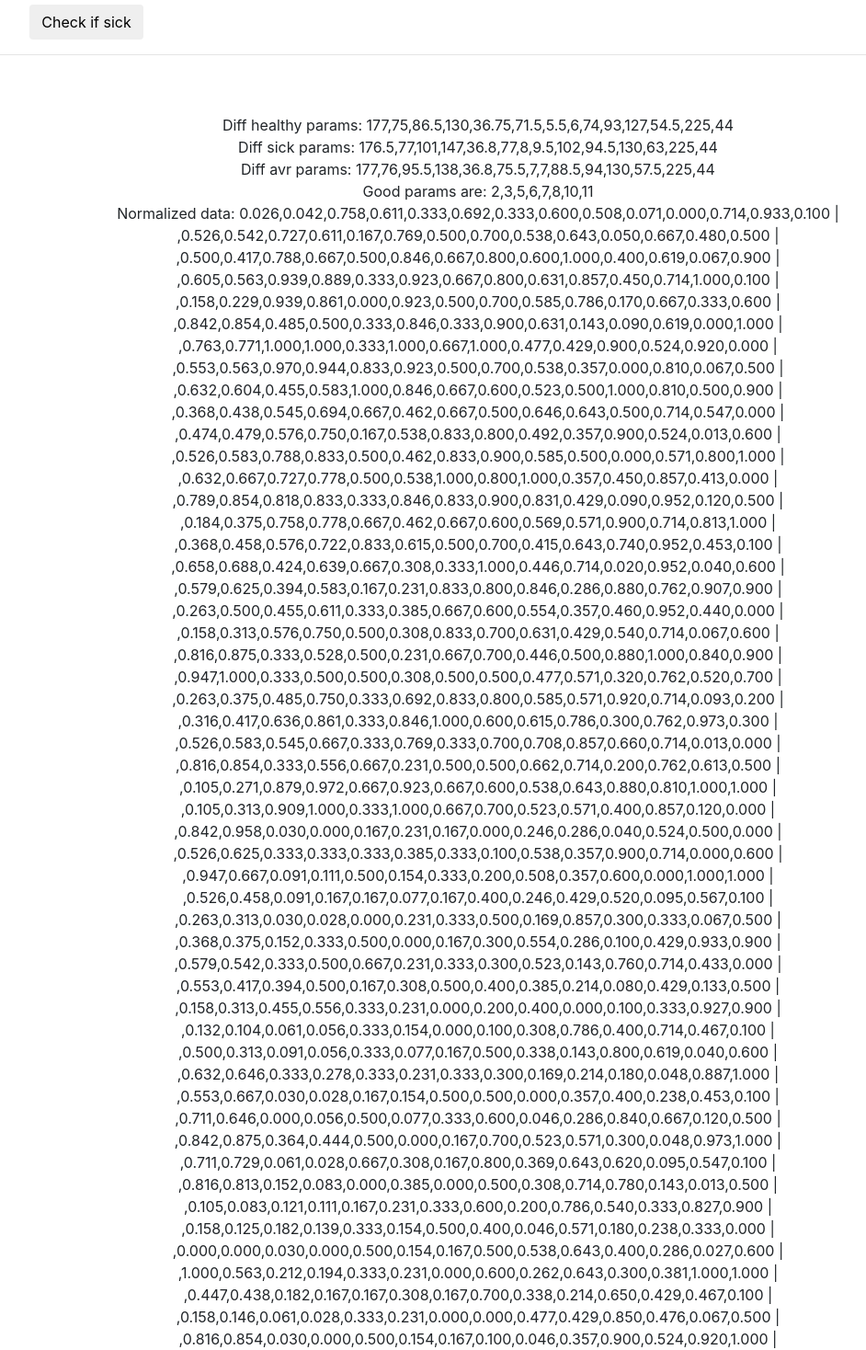
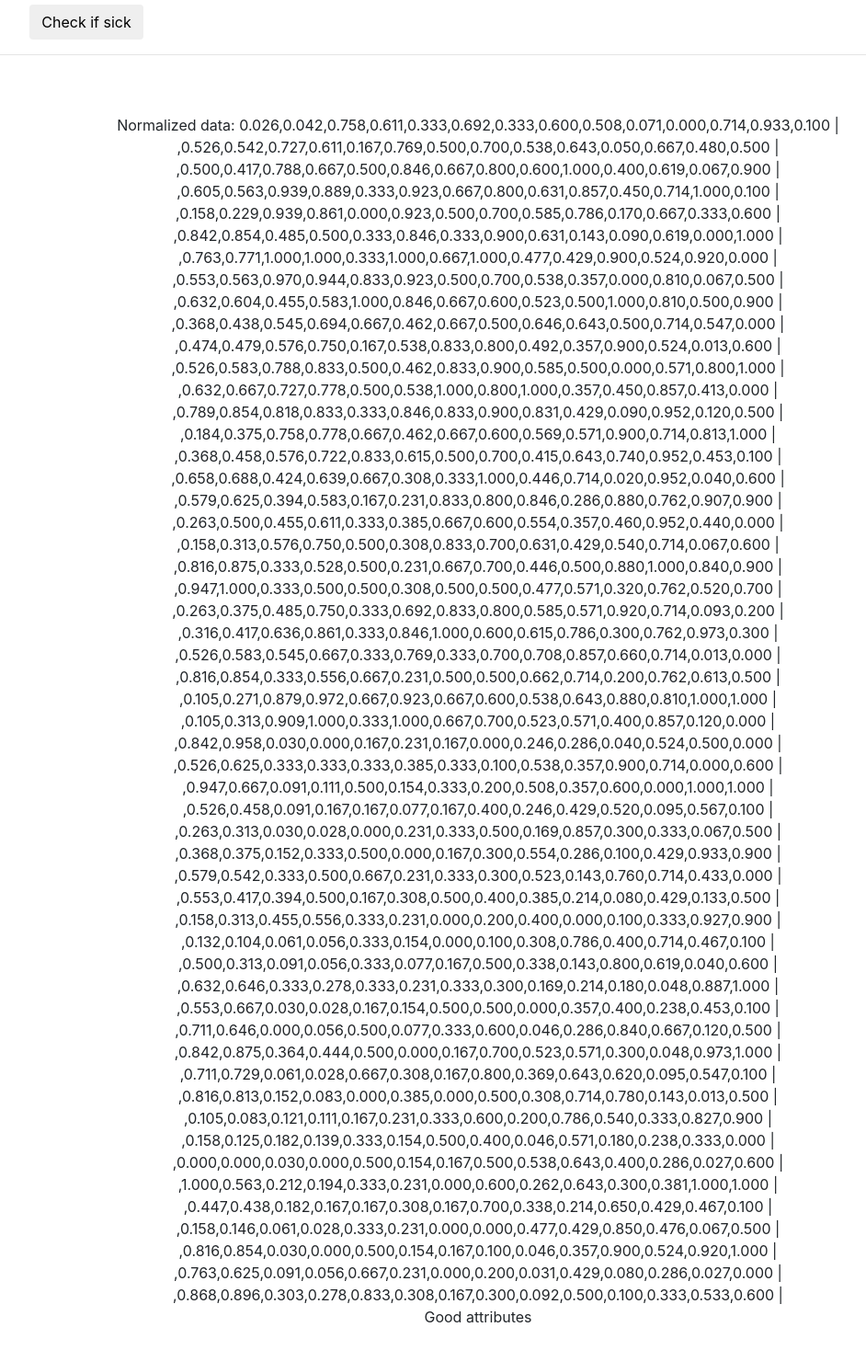
Before and after one commit to kapicaai/expert-system-lab, a React (Create React App) app: page / in a window 1280 px wide. Shown: the part 1620-3088 px from the top of the page at 92% size, without its empty margins (120-1062 px from the left). Built offline with nearby package versions, Linux system fonts and the light colour scheme.

Commit message:
added final calculations

```diff
--- a/src/components/pattern-recognition.js
+++ b/src/components/pattern-recognition.js
@@ -37,58 +37,49 @@ class PatternRecognition extends Component {
     return normalizedData;
   };
 
+  getAverages(data) {
+    const reducer = (accumulator, currentValue) => accumulator + currentValue;
+    let averages = [];
+    for(let i = 0; i < 14; i++) {
+      const paramInEntries = data.map(entry => entry[i]);
+      averages.push(paramInEntries.reduce(reducer)/paramInEntries.length);
+    }
+    return averages;
+  }
+
+  checkAttribute(averageH, averageS) {
+    if(Math.abs(averageH - averageS) > 0.15) {
+      return true;
+    }
+    return false;
+  }
+
+
   render() {
+    const normalizedHealthy = this.dataNormalization(data.healthy);
+    const normalizedSick = this.dataNormalization(data.sick);
+
+    const healthyAverages = this.getAverages(normalizedHealthy);
+    const sickAverages = this.getAverages(normalizedSick);
+
+    const goodAttributes = [];
+
+    healthyAverages.forEach((element, index) => {
+      if(this.checkAttribute(element, sickAverages[index])) {
+        goodAttributes.push(index);
+      }
+    });
+
     return (
       <Row cols={2} style={{ padding: '3em' }}>
-        {/* <Col md={6}>
-          {'Max healthy params: ' +
-            minMaxAvrCounter(data.healthy).maxParamsArray.toString()}
-        </Col>
-        <Col md={6}>
-          {'Min healthy params: ' +
-            minMaxAvrCounter(data.healthy).minParamsArray.toString()}
-        </Col>
-        <Col md={6}>
-          {'Max sick params:' +
-            minMaxAvrCounter(data.sick).maxParamsArray.toString()}
-        </Col>
-        <Col md={6}>
-          {'Min sick params:' +
-            minMaxAvrCounter(data.sick).minParamsArray.toString()}
-        </Col>
-        <Col md={6}>
-          {'Avr healthy params: ' +
-            minMaxAvrCounter(data.healthy).averageParamsArray.toString()}
-        </Col> */}
         <Col md={12}>
-          {'Diff healthy params: ' +
-            minMaxAvrCounter(data.healthy).averageParamsArray.toString()}
-        </Col>
-
-        {/* <Col md={6}>
-          {'Avr sick params:' +
-            minMaxAvrCounter(data.sick).averageParamsArray.toString()}
-        </Col> */}
-        <Col md={12}>
-          {'Diff sick params: ' +
-            minMaxAvrCounter(data.sick).averageParamsArray.toString()}
-        </Col>
-        <Col md={12}>
-          {'Diff avr params: ' +
-            minMaxAvrCounter(rawData).averageParamsArray.toString()}
+          {'Normalized data: ' +
+            this.dataNormalization(rawData).map(it => it.toString() + ' | ')}
         </Col>
 
         <Col md={12}>
-          {'Good params are: ' +
-            this.goodParams(
-              minMaxAvrCounter(data.healthy).averageParamsArray,
-              minMaxAvrCounter(data.sick).averageParamsArray,
-              minMaxAvrCounter(rawData).averageParamsArray
-            ).toString()}
-        </Col>
-        <Col md={12}>
-          {'Normalized data: ' +
-            this.dataNormalization(rawData).map(it => it.toString() + ' | ')}
+          Good attributes
+          {goodAttributes.toString()}
         </Col>
       </Row>
     );
--- a/src/pattern-recognition.js
+++ b/src/pattern-recognition.js
@@ -51,3 +51,23 @@ export function avrCounter(firstArray, secondArray) {
   }
   return averageParamsArray;
 }
+
+export function dataNormalization(data) {
+  let normalizedData = [];
+  const minParamsArray = [...minMaxAvrCounter(data).minParamsArray];
+  const maxParamsArray = [...minMaxAvrCounter(data).maxParamsArray];
+
+  console.log(data[0][0] - minParamsArray[0]);
+
+  for (let caseIndex = 0; caseIndex < data.length; caseIndex++) {
+    normalizedData[caseIndex] = [];
+    for (let propIndex = 0; propIndex < data[caseIndex].length; propIndex++) {
+      normalizedData[caseIndex][propIndex] = Math.abs(
+        (data[caseIndex][propIndex] - minParamsArray[propIndex]) /
+          (maxParamsArray[propIndex] - minParamsArray[propIndex])
+      ).toFixed(3);
+    }
+  }
+
+  return normalizedData;
+};
```
